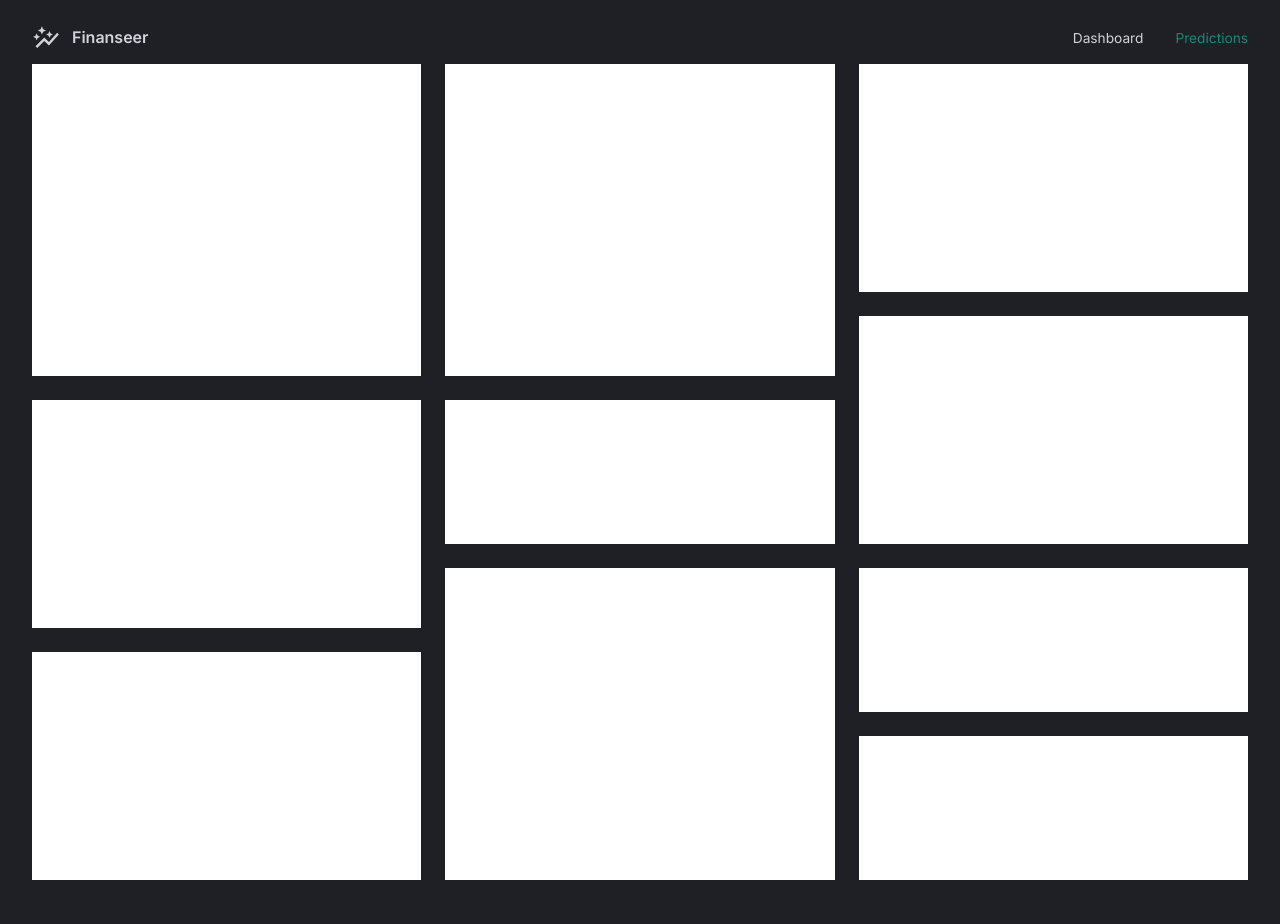
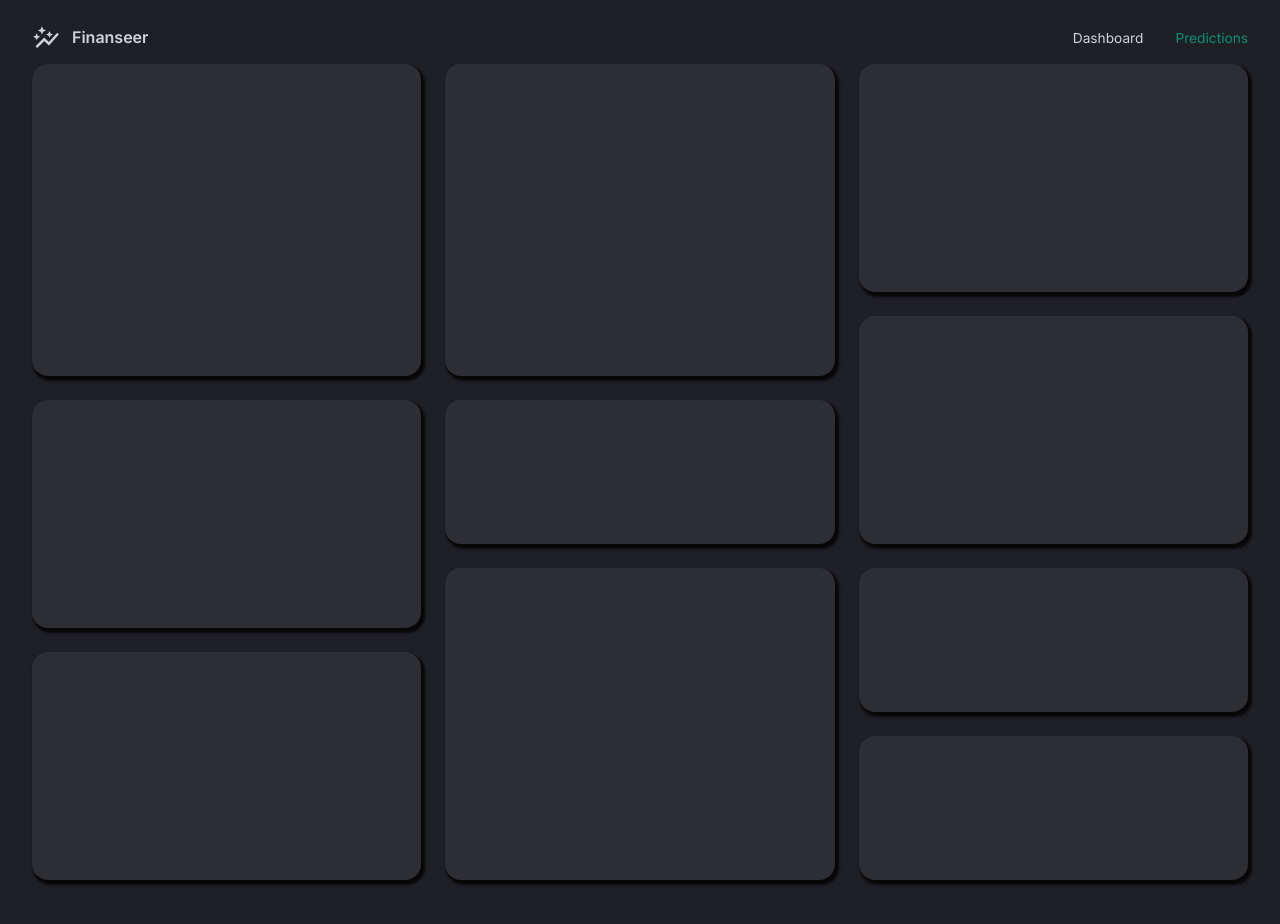
Before and after one commit to Yatharth-14/Financial-Dashboard, a React (Vite) app in the folder client/: page / in a window 1280 px wide. Shown: the top 924 px of the page. Built offline with nearby package versions, Linux system fonts and the light colour scheme; the HTML template or start-up script is replaced by a standard one.

Commit message:
worked on dashboard page

```diff
--- /dev/null
+++ b/client/src/components/DashboardBox.tsx
@@ -0,0 +1,11 @@
+import { Box } from "@mui/material";
+import { styled } from "@mui/system";
+
+const DashboardBox = styled(Box)(({theme})=>({
+    backgroundColor: theme.palette.background.light,
+    borderRadius: "1rem",
+    boxShadow: ".15rem .2rem .15rem .1rem rgba(0, 0, 0, .8)"
+
+}));
+
+export default DashboardBox;
--- /dev/null
+++ b/client/src/scenes/dashboard/Row1.tsx
@@ -0,0 +1,13 @@
+import DashboardBox from "@/components/DashboardBox";
+
+const Row1 = () => {
+  return (
+    <>
+      <DashboardBox gridArea="a"></DashboardBox>
+      <DashboardBox gridArea="b"></DashboardBox>
+      <DashboardBox gridArea="c"></DashboardBox>
+    </>
+  );
+};
+
+export default Row1;
--- /dev/null
+++ b/client/src/scenes/dashboard/Row2.tsx
@@ -0,0 +1,13 @@
+import DashboardBox from "@/components/DashboardBox";
+
+const Row2 = () => {
+  return (
+    <>
+      <DashboardBox gridArea="d"></DashboardBox>
+      <DashboardBox gridArea="e"></DashboardBox>
+      <DashboardBox gridArea="f"></DashboardBox>
+    </>
+  );
+};
+
+export default Row2;
--- /dev/null
+++ b/client/src/scenes/dashboard/Row3.tsx
@@ -0,0 +1,14 @@
+import DashboardBox from "@/components/DashboardBox";
+
+const Row3 = () => {
+  return (
+    <>
+      <DashboardBox gridArea="g"></DashboardBox>
+      <DashboardBox gridArea="h"></DashboardBox>
+      <DashboardBox gridArea="i"></DashboardBox>
+      <DashboardBox gridArea="j"></DashboardBox>
+    </>
+  );
+};
+
+export default Row3;
--- a/client/src/scenes/dashboard/index.tsx
+++ b/client/src/scenes/dashboard/index.tsx
@@ -1,4 +1,8 @@
-import { Box, useMediaQuery, useTheme } from "@mui/material";
+// import DashboardBox from "@/components/DashboardBox";
+import { Box, useMediaQuery } from "@mui/material";
+import Row1 from "./Row1";
+import Row2 from "./Row2";
+import Row3 from "./Row3";
 
 const gridTemplateLargeScreens = `
     "a b c"
@@ -46,26 +50,25 @@ const gridTemplateLargeScreens = `
   `;
 
 const Dashboard = () => {
-  const {palette} =  useTheme();
-  const isAboveMediumScreen = useMediaQuery("(min-width:1200px)")
+  // const {palette} =  useTheme();
+  const isAboveMediumScreen = useMediaQuery("(min-width:1200px)");
 
   return (
     <Box width="100%" height="100%" display="grid" gap="1.5rem"
-    sx={{
+    sx={ isAboveMediumScreen ? {
       gridTemplateColumns: "repeat(3, minmax(370px, 1fr))",
       gridTemplateRows: "repeat(10, minmax(60px, 1fr))",
       gridTemplateAreas: gridTemplateLargeScreens,
+    } : {
+      gridTemplateAreas: gridTemplateSmallScreens,
+      gridAutoColumns: "1fr",
+      gridTemplateRows: "80px",
     }}>
-      <Box bgcolor="#fff" gridArea="a"></Box>
-      <Box bgcolor="#fff" gridArea="b"></Box>
-      <Box bgcolor="#fff" gridArea="c"></Box>
-      <Box bgcolor="#fff" gridArea="d"></Box>
-      <Box bgcolor="#fff" gridArea="e"></Box>
-      <Box bgcolor="#fff" gridArea="f"></Box>
-      <Box bgcolor="#fff" gridArea="g"></Box>
-      <Box bgcolor="#fff" gridArea="h"></Box>
-      <Box bgcolor="#fff" gridArea="i"></Box>
-      <Box bgcolor="#fff" gridArea="j"></Box>
+
+
+      <Row1></Row1>
+      <Row2></Row2>
+      <Row3></Row3>
     </Box>
   )
 }
```
